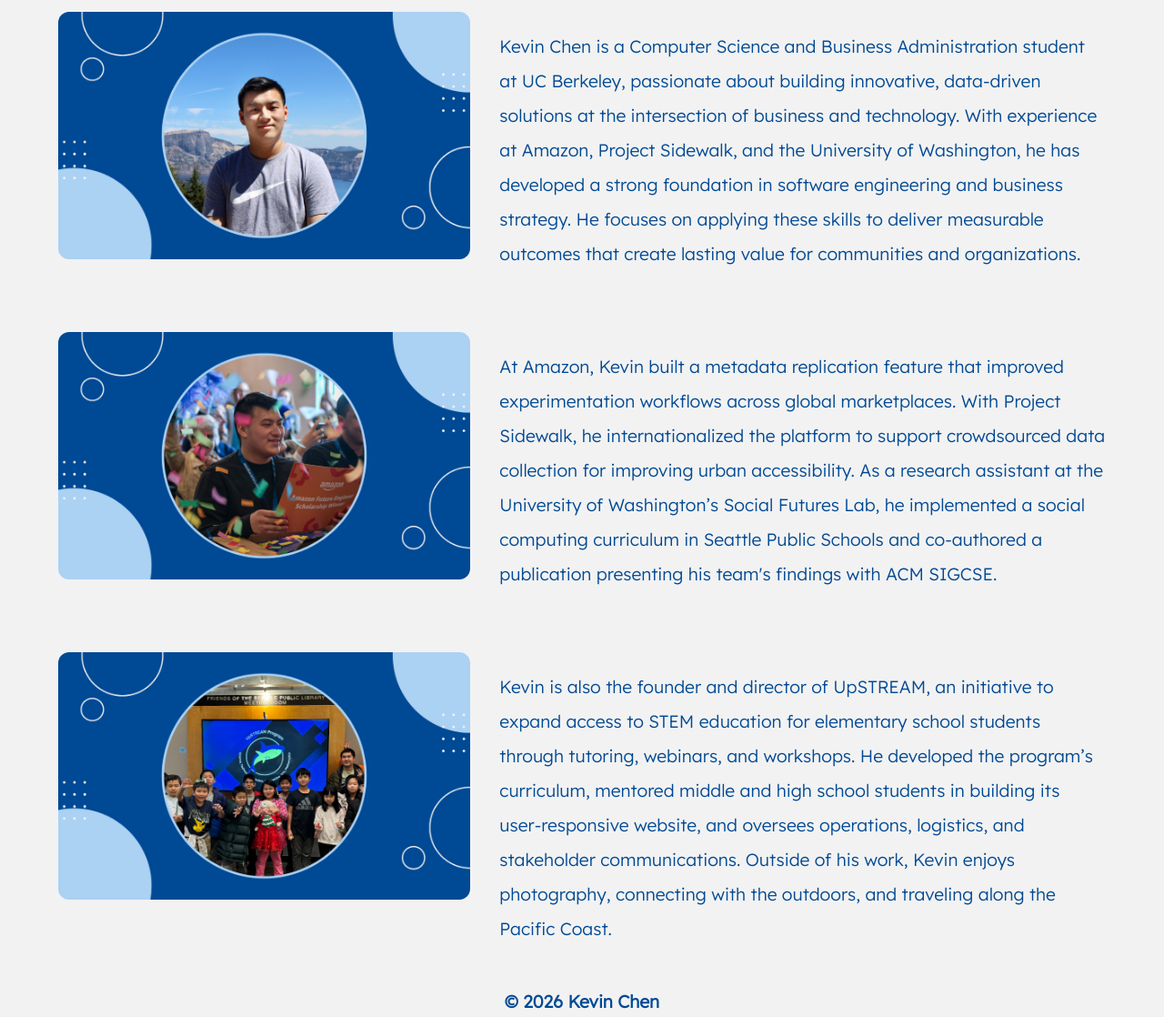
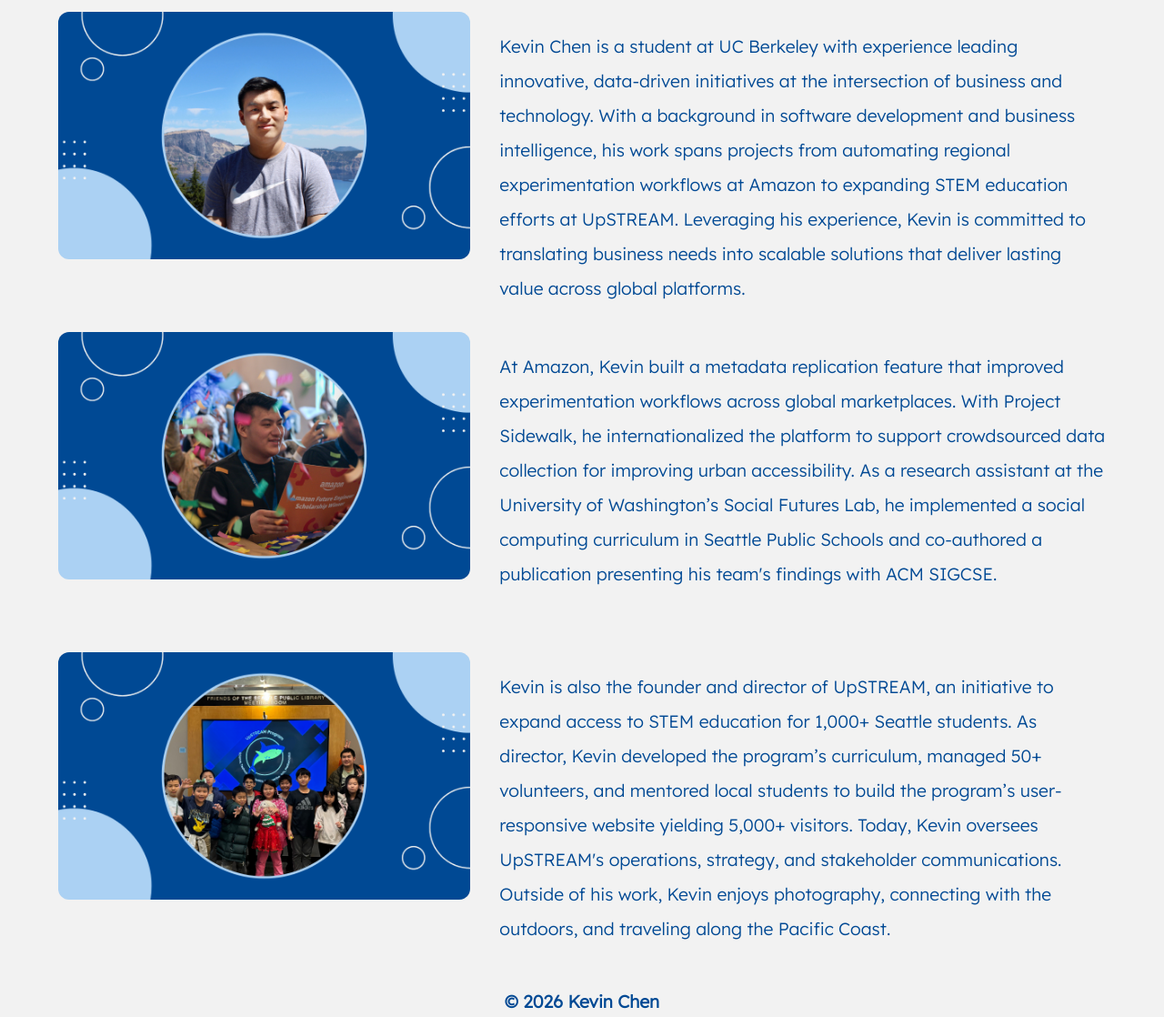
Before and after one commit to kevinjxc/website, a plain HTML site: page about.html in a window 1280 px wide. Shown: the part 147-1265 px from the top of the page at 91% size. Drawn offline with Linux system fonts and the light colour scheme.

Commit message:
Update about.html

```diff
--- a/about.html
+++ b/about.html
@@ -38,11 +38,10 @@
             <img class="aboutImageLeft" src="about-kevin.png" alt="About Kevin">
 
             <h3>
-                Kevin Chen is a Computer Science and Business Administration student at UC Berkeley,
-                passionate about building innovative, data-driven solutions at the intersection of business and technology.
-                With experience at Amazon, Project Sidewalk, and the University of Washington, he has developed a strong foundation
-                in software engineering and business strategy. He focuses on applying these skills to deliver measurable outcomes
-                that create lasting value for communities and organizations.
+                Kevin Chen is a student at UC Berkeley with experience leading innovative, data-driven initiatives at the intersection of business and technology.
+                With a background in software development and business intelligence, his work spans projects from automating regional experimentation workflows at
+                Amazon to expanding STEM education efforts at UpSTREAM. Leveraging his experience, Kevin is committed to translating
+                business needs into scalable solutions that deliver lasting value across global platforms.
             </h3>
         </div>
 
@@ -51,10 +50,9 @@
 
             <h3>
                 At Amazon, Kevin built a metadata replication feature that improved experimentation workflows across global marketplaces.
-                With Project Sidewalk, he internationalized the platform to support crowdsourced data collection
-                for improving urban accessibility. As a research assistant at the University of Washington’s Social Futures Lab,
-                he implemented a social computing curriculum in Seattle Public Schools and
-                co-authored a publication presenting his team's findings with ACM SIGCSE.
+                With Project Sidewalk, he internationalized the platform to support crowdsourced data collection for improving urban accessibility.
+                As a research assistant at the University of Washington’s Social Futures Lab, he implemented a social computing curriculum in
+                Seattle Public Schools and co-authored a publication presenting his team's findings with ACM SIGCSE.
             </h3>
         </div>
 
@@ -62,10 +60,9 @@
             <img class="aboutImageLeft" src="about-initiatives.png" alt="About Kevin's Initiatives">
 
             <h3>
-                Kevin is also the founder and director of UpSTREAM, an initiative to expand access to STEM education for
-                elementary school students through tutoring, webinars, and workshops. He developed the program’s curriculum,
-                mentored middle and high school students in building its user-responsive website,
-                and oversees operations, logistics, and stakeholder communications.
+                Kevin is also the founder and director of UpSTREAM, an initiative to expand access to STEM education for 1,000+ Seattle students.
+                As director, Kevin developed the program’s curriculum, managed 50+ volunteers, and mentored local students to build the program’s
+                user-responsive website yielding 5,000+ visitors. Today, Kevin oversees UpSTREAM's operations, strategy, and stakeholder communications.
                 Outside of his work, Kevin enjoys photography, connecting with the outdoors, and traveling along the Pacific Coast.
             </h3>
         </div>
```
